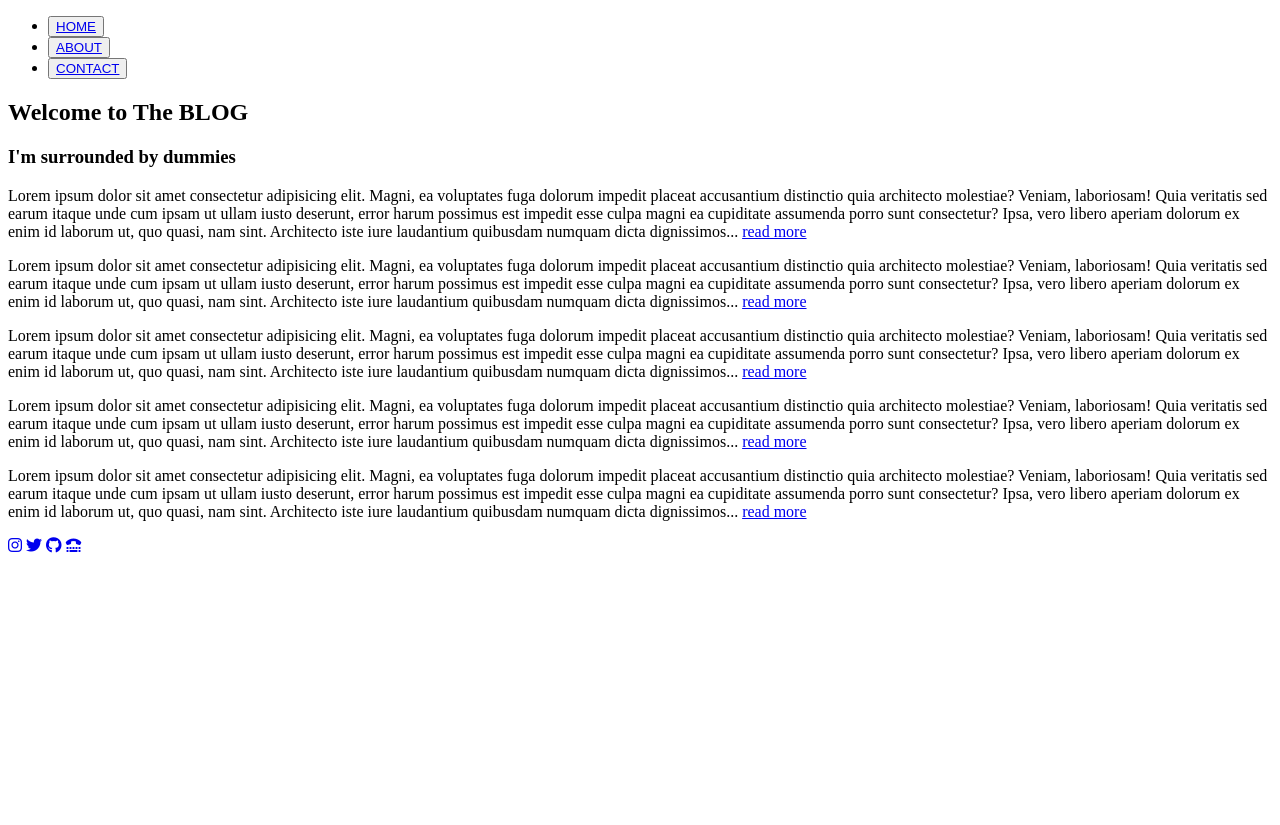
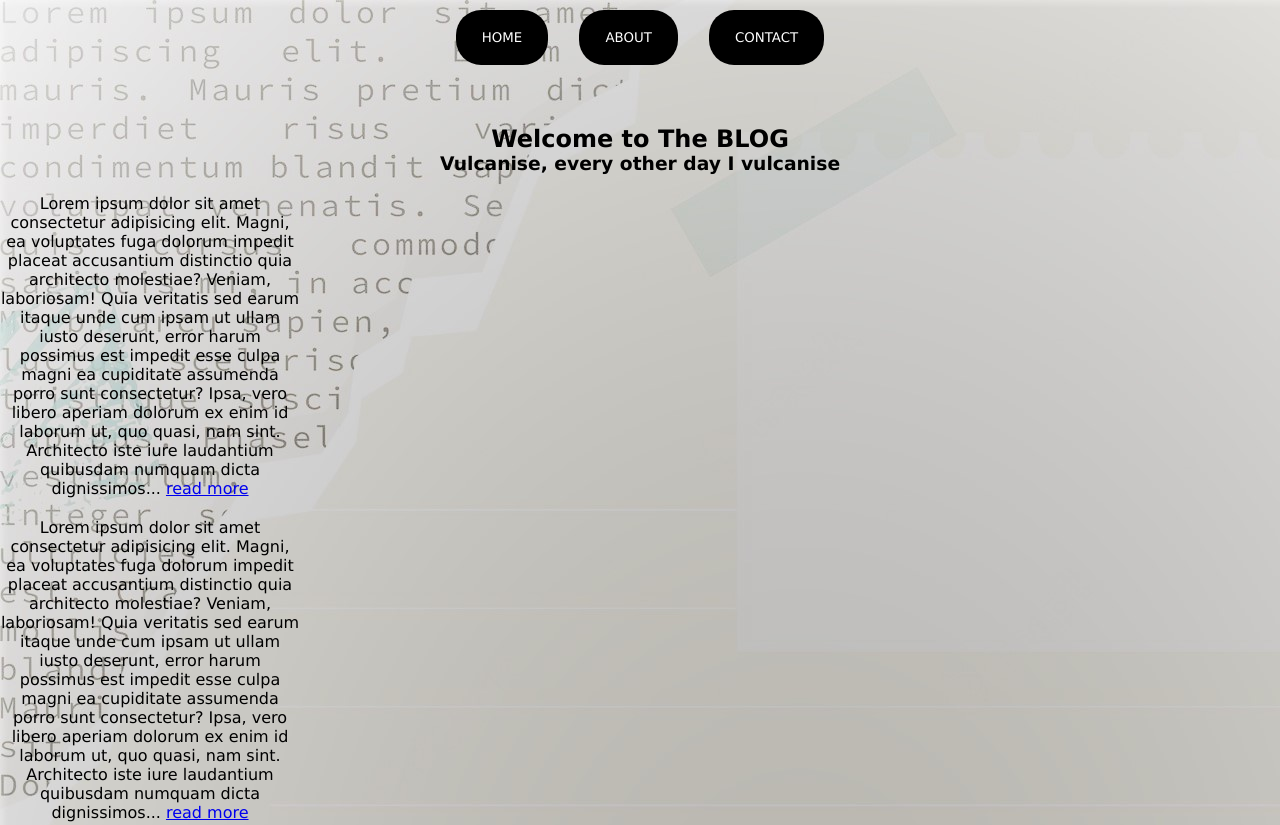
Before and after one commit to hammzyy/Assignment-Blog, a plain HTML site: page index.html in a window 1280 px wide. Shown: the top 825 px of the page. Before the commit the page ends 800 px from the top, so only its background shows below. Drawn offline with Linux system fonts and the light colour scheme.

Commit message:
added \initial styling

```diff
--- a/index.html
+++ b/index.html
@@ -6,6 +6,7 @@
     <meta name="viewport" content="width=device-width, initial-scale=1.0">
     <title>BLOG || HOME</title>
     <script src="https://kit.fontawesome.com/cf549ca198.js" crossorigin="anonymous"></script>
+    <link rel="stylesheet" href="style.css">
 </head>
 
 <body>
@@ -22,24 +23,24 @@
 
     <div class="header">
         <h2 class="welcome"> Welcome to The BLOG</h2>
-        <h3 class="welcomeText"> I'm surrounded by dummies</h3>
+        <h3 class="welcomeText"> Vulcanise, every other day I vulcanise</h3>
     </div>
 
-    <div class="blogs">
+    <div class="blogSection">
 
-        <div class="blog1">
+        <div class="blog">
             <p>Lorem ipsum dolor sit amet consectetur adipisicing elit. Magni, ea voluptates fuga dolorum impedit placeat accusantium distinctio quia architecto molestiae? Veniam, laboriosam! Quia veritatis sed earum itaque unde cum ipsam ut ullam iusto deserunt, error harum possimus est impedit esse culpa magni ea cupiditate assumenda porro sunt consectetur? Ipsa, vero libero aperiam dolorum ex enim id laborum ut, quo quasi, nam sint. Architecto iste iure laudantium quibusdam numquam dicta dignissimos... <a href="/blog-post.html">read more</a></p>
         </div>
-        <div class="blog2">
+        <div class="blog">
             <p>Lorem ipsum dolor sit amet consectetur adipisicing elit. Magni, ea voluptates fuga dolorum impedit placeat accusantium distinctio quia architecto molestiae? Veniam, laboriosam! Quia veritatis sed earum itaque unde cum ipsam ut ullam iusto deserunt, error harum possimus est impedit esse culpa magni ea cupiditate assumenda porro sunt consectetur? Ipsa, vero libero aperiam dolorum ex enim id laborum ut, quo quasi, nam sint. Architecto iste iure laudantium quibusdam numquam dicta dignissimos... <a href="#">read more</a></p>
         </div>
-        <div class="blog3">
+        <div class="blog">
             <p>Lorem ipsum dolor sit amet consectetur adipisicing elit. Magni, ea voluptates fuga dolorum impedit placeat accusantium distinctio quia architecto molestiae? Veniam, laboriosam! Quia veritatis sed earum itaque unde cum ipsam ut ullam iusto deserunt, error harum possimus est impedit esse culpa magni ea cupiditate assumenda porro sunt consectetur? Ipsa, vero libero aperiam dolorum ex enim id laborum ut, quo quasi, nam sint. Architecto iste iure laudantium quibusdam numquam dicta dignissimos... <a href="#">read more</a></p>
         </div>
-        <div class="blog4">
+        <div class="blog">
             <p>Lorem ipsum dolor sit amet consectetur adipisicing elit. Magni, ea voluptates fuga dolorum impedit placeat accusantium distinctio quia architecto molestiae? Veniam, laboriosam! Quia veritatis sed earum itaque unde cum ipsam ut ullam iusto deserunt, error harum possimus est impedit esse culpa magni ea cupiditate assumenda porro sunt consectetur? Ipsa, vero libero aperiam dolorum ex enim id laborum ut, quo quasi, nam sint. Architecto iste iure laudantium quibusdam numquam dicta dignissimos... <a href="#">read more</a></p>
         </div>
-        <div class="blog5">
+        <div class="blog">
             <p>Lorem ipsum dolor sit amet consectetur adipisicing elit. Magni, ea voluptates fuga dolorum impedit placeat accusantium distinctio quia architecto molestiae? Veniam, laboriosam! Quia veritatis sed earum itaque unde cum ipsam ut ullam iusto deserunt, error harum possimus est impedit esse culpa magni ea cupiditate assumenda porro sunt consectetur? Ipsa, vero libero aperiam dolorum ex enim id laborum ut, quo quasi, nam sint. Architecto iste iure laudantium quibusdam numquam dicta dignissimos... <a href="#">read more</a></p>
         </div>
 
--- /dev/null
+++ b/style.css
@@ -0,0 +1,69 @@
+* {
+    margin: 0;
+    padding: 0;
+    text-align: center;
+    font-family: Verdana, Geneva, Tahoma, sans-serif;
+}
+
+body{
+    background-image: url(assets/22.jpg)
+}
+
+nav {
+    width: 100%;
+    font-size: 2.2rem;
+    margin-bottom: 50px;
+}
+
+nav li{
+    display: inline-block;
+}
+
+nav a {
+    display: flex;
+    text-decoration: none;
+    color: white;
+    padding: 20px 26px;
+}
+
+nav a:hover{
+    color: black;
+}
+button{
+    margin: 10px;
+    border-radius: 25px;
+    background-color: black;
+    border: none;
+}
+
+button:hover{
+    background-color: white;
+    border: solid none;
+}
+
+footer{
+    margin-top: 50px;
+    text-align: center;
+}
+
+footer i{
+    font-size: 25px;
+    text-decoration: none;
+    color: black;
+}
+
+footer i:hover{
+    transform:scale(150%)
+}
+
+footer i:active{
+    transform: scale(75%);
+}
+.blog{
+    display: flex;
+    flex-wrap: wrap;
+    justify-content: center;
+    align-items: center;
+    margin-top: 20px;
+    width: 300px;
+}
```
Also changed, not shown: assets/22.jpg (added), assets/collage-reminder-notes-list-planner-scrap-paper-newspaper-with-text-lorem-ipsum-lined_610601-333.jpg (added).
